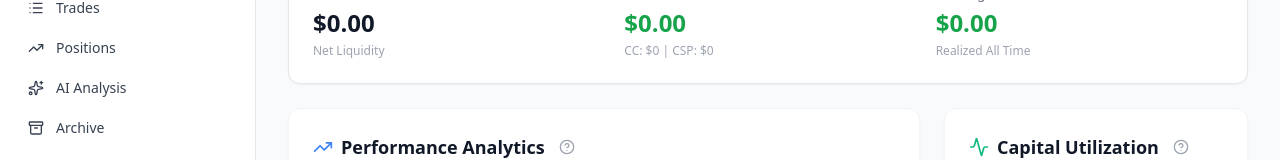
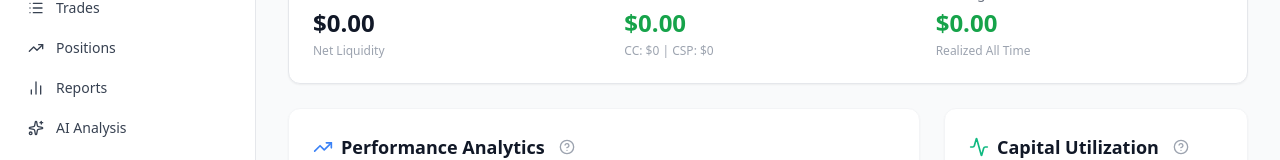
Before and after one commit to jeyasaran/my-wheel-tracker, a React (Vite) app: page /settings/nav-tracker in a window 1280 px wide. Shown: the part 170-330 px from the top of the page. Built offline with nearby package versions, Linux system fonts and the light colour scheme; no server answers.

Commit message:
fix: add Reports navlink to SidebarLayout

```diff
--- a/config.yaml
+++ b/config.yaml
@@ -1,6 +1,6 @@
 name: "Options Wheel Tracker"
 description: "A comprehensive tracker for Options Wheel Strategy and Long stock positions."
-version: "1.3.53"
+version: "1.3.54"
 slug: "options_wheel_tracker"
 init: false
 arch:
--- a/package.json
+++ b/package.json
@@ -1,7 +1,7 @@
 {
   "name": "options-wheel-tracker",
   "private": true,
-  "version": "1.3.53",
+  "version": "1.3.54",
   "type": "module",
   "scripts": {
     "dev": "vite",
--- a/src/layouts/SidebarLayout.tsx
+++ b/src/layouts/SidebarLayout.tsx
@@ -1,5 +1,5 @@
 import { Outlet, NavLink } from 'react-router-dom';
-import { LayoutDashboard, List, Settings, Archive, DollarSign, TrendingUp, Palette, Building2, Loader2, Activity, Menu, X, Sparkles, LineChart } from 'lucide-react';
+import { LayoutDashboard, List, Settings, Archive, DollarSign, TrendingUp, Palette, Building2, Loader2, Activity, Menu, X, Sparkles, LineChart, BarChart2 } from 'lucide-react';
 import { cn } from '../lib/utils';
 import { useTradeStore } from '../hooks/useTradeStore';
 import { useState } from 'react';
@@ -105,6 +105,21 @@ export function SidebarLayout() {
                     >
                         <TrendingUp className="h-4 w-4" />
                         Positions
+                    </NavLink>
+                    <NavLink
+                        to="/reports"
+                        onClick={closeMobileMenu}
+                        className={({ isActive }) =>
+                            cn(
+                                'flex items-center gap-3 rounded-md px-3 py-2 text-sm font-medium transition-colors',
+                                isActive
+                                    ? 'bg-blue-50 text-blue-600 dark:bg-blue-900/20 dark:text-blue-400'
+                                    : 'text-gray-700 hover:bg-gray-100 hover:text-gray-900 dark:text-gray-400 dark:hover:bg-gray-800 dark:hover:text-gray-50'
+                            )
+                        }
+                    >
+                        <BarChart2 className="h-4 w-4" />
+                        Reports
                     </NavLink>
                     <NavLink
                         to="/analysis"
```
Also changed, not shown: 3 other files (tests, documents, lock files or other folders).
